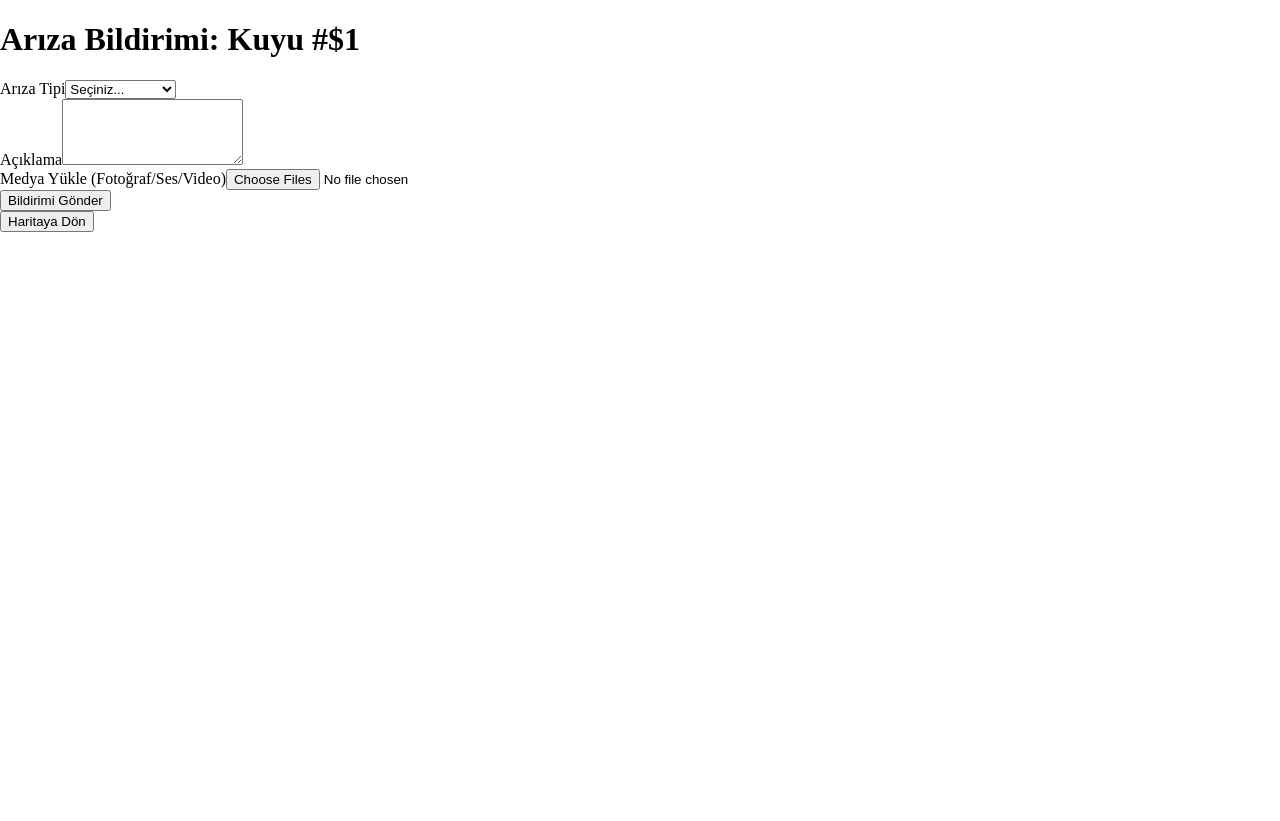
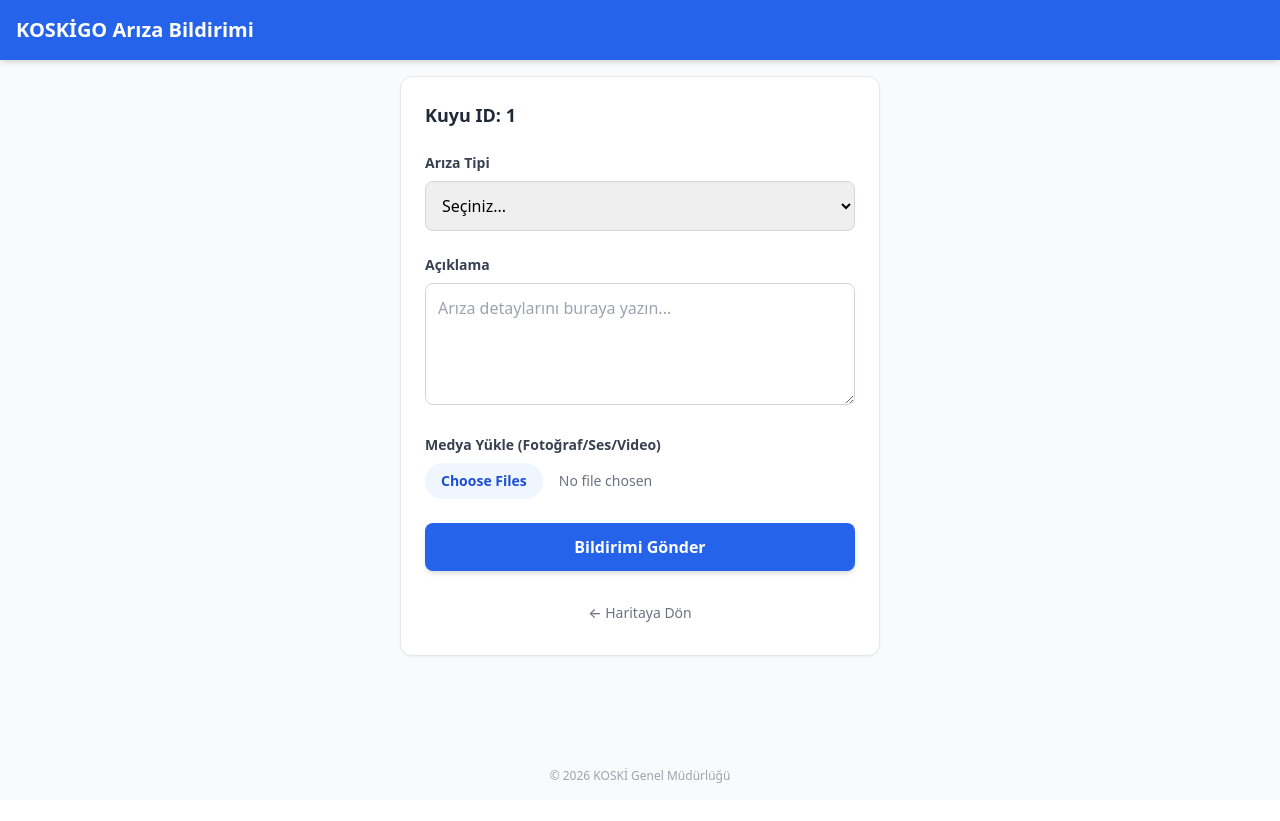
Before and after one commit to aliderler-1/koskigo, a Next.js app in the folder client/: page /report/1 in a window 1280 px wide. After the commit the page ends 800 px from the top, so only its background shows below. Built offline with nearby package versions, Linux system fonts and the light colour scheme.

Commit message:
Fix CSS/Tailwind configuration and Leaflet icon loading issues to fix 'Bozuk' app status.

```diff
--- a/client/app/globals.css
+++ b/client/app/globals.css
@@ -1 +1,16 @@
-html, body { margin: 0; padding: 0; height: 100%; width: 100%; }
+@tailwind base;
+@tailwind components;
+@tailwind utilities;
+
+html, body {
+  margin: 0;
+  padding: 0;
+  height: 100%;
+  width: 100%;
+  font-family: ui-sans-serif, system-ui, -apple-system, BlinkMacSystemFont, "Segoe UI", Roboto, "Helvetica Neue", Arial, "Noto Sans", sans-serif;
+}
+
+.leaflet-container {
+  height: 100%;
+  width: 100%;
+}
--- a/client/app/page.tsx
+++ b/client/app/page.tsx
@@ -6,7 +6,11 @@
 
 const WellsMap = dynamic(() => import('../components/Map/WellsMap'), {
   ssr: false,
-  loading: () => <p>Loading Map...</p>
+  loading: () => (
+    <div className="flex items-center justify-center h-screen w-full bg-gray-50">
+      <p className="text-gray-500 font-medium">Harita Yükleniyor...</p>
+    </div>
+  )
 });
 
 const normalizeText = (text: string) => {
@@ -43,24 +47,26 @@
   }, [wells, searchTerm]);
 
   return (
-    <main className="relative h-screen w-full">
-      <div className="absolute top-4 left-4 z-[1000] w-72 md:w-96">
-        <div className="relative flex items-center w-full h-12 rounded-lg focus-within:shadow-lg bg-white overflow-hidden border border-gray-200">
-          <div className="grid place-items-center h-full w-12 text-gray-300">
-            <Search className="h-6 w-6" />
+    <main className="relative h-screen w-full bg-gray-100 flex flex-col">
+      <header className="absolute top-0 left-0 right-0 z-[1001] p-4 flex justify-center pointer-events-none">
+        <div className="w-full max-w-md pointer-events-auto">
+          <div className="relative flex items-center w-full h-12 rounded-xl shadow-lg bg-white overflow-hidden border border-gray-200">
+            <div className="grid place-items-center h-full w-12 text-gray-400">
+              <Search className="h-5 w-5" />
             </div>
             <input
-            className="peer h-full w-full outline-none text-sm text-gray-700 pr-2"
+              className="peer h-full w-full outline-none text-base text-gray-700 pr-4"
               type="text"
               id="search"
-            placeholder="Search for a well..."
+              placeholder="Kuyu ara..."
               value={searchTerm}
               onChange={(e) => setSearchTerm(e.target.value)}
             />
           </div>
         </div>
+      </header>
 
-      <div className="h-full w-full">
+      <div className="flex-1 w-full">
         <WellsMap wells={filteredWells} />
       </div>
     </main>
--- a/client/app/report/[id]/page.tsx
+++ b/client/app/report/[id]/page.tsx
@@ -12,18 +12,25 @@
 
   const handleSubmit = (e: React.FormEvent) => {
     e.preventDefault();
-    alert(`Report submitted locally for Well ID: ${id}. (Offline sync enabled)`);
+    alert(`Arıza bildirimi kuyu #${id} için yerel olarak kaydedildi. (Cihazınız çevrim içi olduğunda senkronize edilecektir)`);
     router.push('/');
   };
 
   return (
-    <div className="p-4 max-w-md mx-auto">
-      <h1 className="text-2xl font-bold mb-4">Arıza Bildirimi: Kuyu #${id}</h1>
-      <form onSubmit={handleSubmit} className="space-y-4">
+    <div className="min-h-screen bg-gray-50 flex flex-col">
+      <header className="bg-blue-600 text-white p-4 shadow-md">
+        <h1 className="text-xl font-bold">KOSKİGO Arıza Bildirimi</h1>
+      </header>
+
+      <main className="p-4 max-w-lg mx-auto w-full flex-1">
+        <div className="bg-white p-6 rounded-xl shadow-sm border border-gray-200">
+          <h2 className="text-lg font-semibold text-gray-800 mb-6">Kuyu ID: {id}</h2>
+
+          <form onSubmit={handleSubmit} className="space-y-6">
             <div>
-          <label className="block text-sm font-medium">Arıza Tipi</label>
+              <label className="block text-sm font-bold text-gray-700 mb-2">Arıza Tipi</label>
               <select
-            className="w-full border p-2 rounded"
+                className="w-full border border-gray-300 p-3 rounded-lg focus:ring-2 focus:ring-blue-500 focus:border-blue-500 outline-none transition"
                 value={faultType}
                 onChange={(e) => setFaultType(e.target.value)}
                 required
@@ -34,32 +41,48 @@
                 <option value="diger">Diğer</option>
               </select>
             </div>
+
             <div>
-          <label className="block text-sm font-medium">Açıklama</label>
+              <label className="block text-sm font-bold text-gray-700 mb-2">Açıklama</label>
               <textarea
-            className="w-full border p-2 rounded"
+                className="w-full border border-gray-300 p-3 rounded-lg focus:ring-2 focus:ring-blue-500 focus:border-blue-500 outline-none transition"
                 rows={4}
+                placeholder="Arıza detaylarını buraya yazın..."
                 value={description}
-            onChange={(e) => setDescription(e.target.value)}
+                onChange={(e) => setSearchTerm ? undefined : setDescription(e.target.value)}
               />
             </div>
-        <div className="space-y-2">
-          <label className="block text-sm font-medium">Medya Yükle (Fotoğraf/Ses/Video)</label>
-          <input type="file" accept="image/*,audio/*,video/*" multiple className="block w-full text-sm" />
+
+            <div>
+              <label className="block text-sm font-bold text-gray-700 mb-2">Medya Yükle (Fotoğraf/Ses/Video)</label>
+              <input
+                type="file"
+                accept="image/*,audio/*,video/*"
+                multiple
+                className="block w-full text-sm text-gray-500 file:mr-4 file:py-2 file:px-4 file:rounded-full file:border-0 file:text-sm file:font-semibold file:bg-blue-50 file:text-blue-700 hover:file:bg-blue-100 transition"
+              />
             </div>
+
             <button
               type="submit"
-          className="w-full bg-blue-600 text-white p-2 rounded hover:bg-blue-700 transition"
+              className="w-full bg-blue-600 text-white py-3 px-4 rounded-lg font-bold shadow-md hover:bg-blue-700 active:scale-[0.98] transition-all"
             >
               Bildirimi Gönder
             </button>
           </form>
+
           <button
             onClick={() => router.push('/')}
-        className="w-full mt-4 text-gray-500 text-sm underline"
+            className="w-full mt-6 py-2 text-gray-500 text-sm font-medium hover:text-gray-700 transition"
           >
-        Haritaya Dön
+            ← Haritaya Dön
           </button>
+        </div>
+      </main>
+
+      <footer className="p-4 text-center text-gray-400 text-xs">
+        &copy; 2026 KOSKİ Genel Müdürlüğü
+      </footer>
     </div>
   );
 }
--- a/client/components/Map/WellsMap.tsx
+++ b/client/components/Map/WellsMap.tsx
@@ -1,16 +1,8 @@
 "use client";
-import { useState, useEffect } from 'react';
-import { MapContainer, TileLayer, Marker, Popup, useMap } from 'react-leaflet';
+import { MapContainer, TileLayer, Marker, Popup } from 'react-leaflet';
 import 'leaflet/dist/leaflet.css';
 import L from 'leaflet';
-import { Search } from 'lucide-react';
-
-// Fix for default leaflet icons in Next.js
-const DefaultIcon = L.icon({
-  iconUrl: '/marker-icon.png',
-  shadowUrl: '/marker-shadow.png',
-});
-L.Marker.prototype.options.icon = DefaultIcon;
+import { useEffect, useState } from 'react';
 
 interface Well {
   id: number;
@@ -19,100 +11,49 @@
   lng: number;
 }
 
-function MapController({ center }: { center: [number, number] | null }) {
-  const map = useMap();
+export default function WellsMap({ wells }: { wells: Well[] }) {
+  const [icon, setIcon] = useState<L.Icon | null>(null);
+
   useEffect(() => {
-    if (center) {
-      map.flyTo(center, 15);
-    }
-  }, [center, map]);
-  return null;
-}
-
-export default function WellsMap({ wells }: { wells: Well[] }) {
-  const [searchQuery, setSearchQuery] = useState("");
-  const [selectedCenter, setSelectedCenter] = useState<[number, number] | null>(null);
-
-  const filteredWells = wells.filter(well =>
-    well.kuyu_adi.toLowerCase().includes(searchQuery.toLowerCase()) ||
-    well.id.toString() === searchQuery
-  );
-
-  const handleSelectWell = (well: Well) => {
-    setSelectedCenter([well.lat, well.lng]);
-    setSearchQuery("");
-  };
+    const DefaultIcon = L.icon({
+      iconUrl: 'https://unpkg.com/leaflet@1.9.4/dist/images/marker-icon.png',
+      iconRetinaUrl: 'https://unpkg.com/leaflet@1.9.4/dist/images/marker-icon-2x.png',
+      shadowUrl: 'https://unpkg.com/leaflet@1.9.4/dist/images/marker-shadow.png',
+      iconSize: [25, 41],
+      iconAnchor: [12, 41],
+      popupAnchor: [1, -34],
+      shadowSize: [41, 41]
+    });
+    setIcon(DefaultIcon);
+  }, []);
 
   return (
-    <div className="relative h-full w-full">
-      {/* Search Bar Overlay */}
-      <div className="absolute top-4 left-1/2 -translate-x-1/2 z-[1000] w-[90%] max-w-md">
-        <div className="bg-white rounded-lg shadow-xl overflow-hidden border border-gray-200">
-          <div className="flex items-center px-3 py-2">
-            <Search className="w-5 h-5 text-gray-400 mr-2" />
-            <input
-              type="text"
-              placeholder="Search well name or ID..."
-              className="flex-1 bg-transparent border-none focus:ring-0 outline-none text-gray-900 placeholder-gray-500"
-              value={searchQuery}
-              onChange={(e) => setSearchQuery(e.target.value)}
-            />
-          </div>
-
-          {searchQuery && (
-            <div className="max-h-[300px] overflow-y-auto border-t border-gray-100 bg-white text-black">
-              {filteredWells.length > 0 ? (
-                filteredWells.map(well => (
-                  <button
-                    key={well.id}
-                    className="w-full text-left px-4 py-3 hover:bg-blue-50 transition-colors border-b border-gray-50 last:border-none"
-                    onClick={() => handleSelectWell(well)}
-                  >
-                    <div className="font-semibold text-gray-800">{well.kuyu_adi}</div>
-                    <div className="text-xs text-gray-500 flex justify-between mt-0.5">
-                      <span>ID: {well.id}</span>
-                      <span>{well.lat.toFixed(4)}, {well.lng.toFixed(4)}</span>
-                    </div>
-                  </button>
-                ))
-              ) : (
-                <div className="px-4 py-4 text-center text-gray-500 text-sm italic">
-                  No wells found for "{searchQuery}"
-                </div>
-              )}
-            </div>
-          )}
-        </div>
-      </div>
-
     <MapContainer
       center={[37.8714, 32.4846]}
       zoom={11}
-        style={{ height: '100%', width: '100%' }}
-        zoomControl={false}
+      className="h-full w-full outline-none"
     >
       <TileLayer
         url="https://{s}.tile.openstreetmap.org/{z}/{x}/{y}.png"
         attribution='&copy; <a href="https://www.openstreetmap.org/copyright">OpenStreetMap</a> contributors'
       />
-        <MapController center={selectedCenter} />
       {wells.map(well => (
-          <Marker key={well.id} position={[well.lat, well.lng]}>
+        <Marker key={well.id} position={[well.lat, well.lng]} icon={icon || undefined}>
           <Popup>
-              <div className="p-1 text-black">
-                <h3 className="font-bold text-gray-900">{well.kuyu_adi}</h3>
-                <p className="text-xs text-gray-600 mb-2">ID: {well.id}</p>
+            <div className="p-1">
+              <strong className="text-gray-900 text-base">{well.kuyu_adi}</strong>
+              <div className="mt-2">
                 <a
                   href={`/report/${well.id}`}
-                  className="block text-center bg-blue-600 text-white text-xs font-semibold py-1.5 px-3 rounded hover:bg-blue-700 transition-colors"
+                  className="bg-blue-600 text-white px-3 py-1.5 rounded text-sm font-semibold no-underline inline-block hover:bg-blue-700"
                 >
-                  Report Fault
+                  Arıza Bildir
                 </a>
+              </div>
             </div>
           </Popup>
         </Marker>
       ))}
     </MapContainer>
-    </div>
   );
 }
--- /dev/null
+++ b/client/postcss.config.js
@@ -0,0 +1,6 @@
+module.exports = {
+  plugins: {
+    tailwindcss: {},
+    autoprefixer: {},
+  },
+}
--- /dev/null
+++ b/client/tailwind.config.js
@@ -0,0 +1,11 @@
+/** @type {import('tailwindcss').Config} */
+module.exports = {
+  content: [
+    "./app/**/*.{js,ts,jsx,tsx,mdx}",
+    "./components/**/*.{js,ts,jsx,tsx,mdx}",
+  ],
+  theme: {
+    extend: {},
+  },
+  plugins: [],
+}
```
Lines whose indentation alone changed are shown as unchanged.
